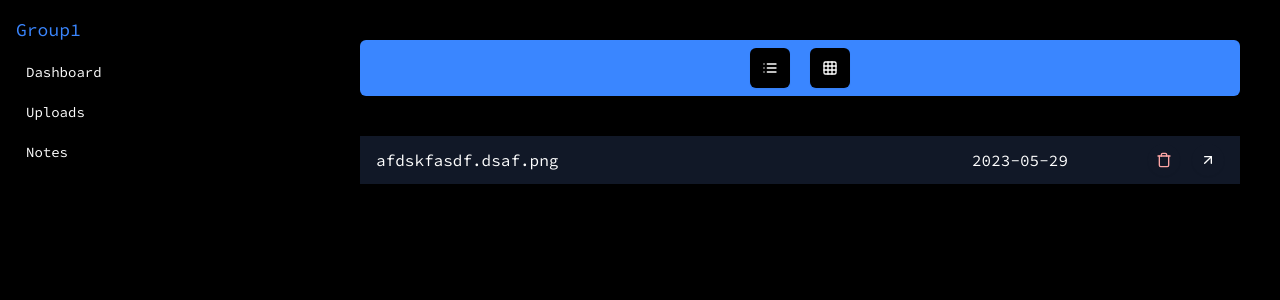
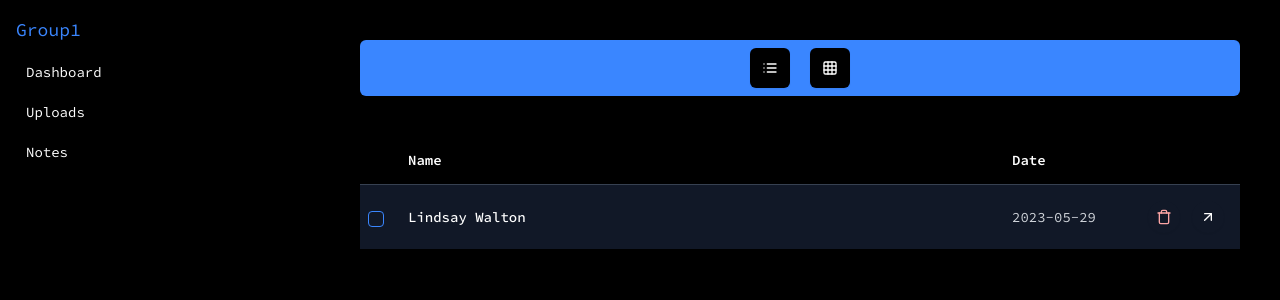
Before and after one commit to BRAVO68WEB/shx, a Next.js app in the folder packages/dashboard/: page /dashboard/uploads in a window 1280 px wide. Shown: the top 300 px of the page. Built offline with nearby package versions, Linux system fonts and the light colour scheme.

Commit message:
updated linear uploads layout to use tables

```diff
--- a/packages/dashboard/components/Lists/UploadsList/LinearList.tsx
+++ b/packages/dashboard/components/Lists/UploadsList/LinearList.tsx
@@ -1,6 +1,13 @@
 import Button from '@/components/ui/Button';
 import { ArrowUpRight, Trash } from 'lucide-react';
 import React from 'react';
+
+const files = [
+	{
+		name: 'Lindsay Walton',
+		date: '2023-05-29T08:08:07.289624+00:00',
+	},
+];
 
 export default function LinearList() {
 	// parse a date from gmt format to iso format
@@ -10,12 +17,45 @@ export default function LinearList() {
 
 	return (
 		<div className="flex flex-col w-full gap-2 p-5">
-			<div className="listItem w-full p-2 px-4 bg-gray-900 flex items-center">
-				<p className="name">afdskfasdf.dsaf.png</p>
-				<div className="date ml-auto mr-20">
-					<p>{parseDate('2023-05-29T08:08:07.289624+00:00')}</p>
-				</div>
-				<div className="icons flex center items-center gap-3">
+			<table className="min-w-full divide-y divide-gray-700">
+				<thead className="p-2">
+					<tr>
+						<th scope="col" className="relative py-2 ">
+							<span className="sr-only">Select</span>
+						</th>
+						<th
+							scope="col"
+							className="py-3.5 pl-4 pr-3 w-full text-left text-sm font-semibold text-white"
+						>
+							Name
+						</th>
+						<th
+							scope="col"
+							className="px-9 py-3.5 text-left text-sm font-semibold text-white"
+						>
+							Date
+						</th>
+						<th scope="col" className="relative py-3.5  px-4">
+							<span className="sr-only">Controls</span>
+						</th>
+					</tr>
+				</thead>
+				<tbody className="divide-y p-2">
+					{files.map((person, index) => (
+						<tr className="bg-gray-900 rounded" key={index}>
+							<td className="relative whitespace-nowrap p-2 text-right text-sm font-medium">
+								<input
+									type="checkbox"
+									className="h-4 w-4 rounded bg-transparent border-primary text-primary"
+								/>
+							</td>
+							<td className="whitespace-nowrap  pl-4 text-sm font-medium text-white">
+								{person.name}
+							</td>
+							<td className="whitespace-nowrap px-9 py-4 text-sm text-gray-300">
+								{parseDate(person.date)}
+							</td>
+							<td className="relative whitespace-nowrap py-4 px-4 text-right text-sm font-medium icons flex center items-center gap-3">
 								<Button
 									variant="transparent"
 									size={'icon'}
@@ -34,8 +74,11 @@ export default function LinearList() {
 								>
 									<ArrowUpRight className="h-4 w-4 " />
 								</Button>
-				</div>
-			</div>
+							</td>
+						</tr>
+					))}
+				</tbody>
+			</table>
 		</div>
 	);
 }
```
Lines whose indentation alone changed are shown as unchanged.
